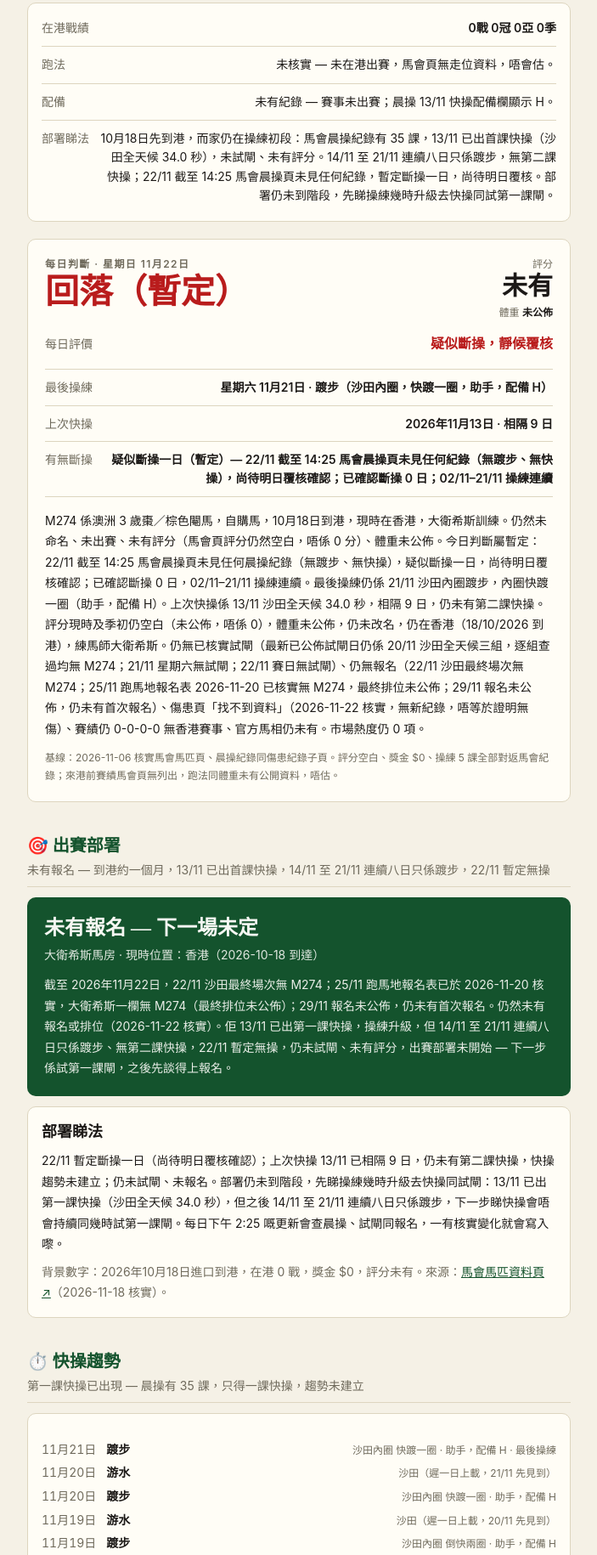
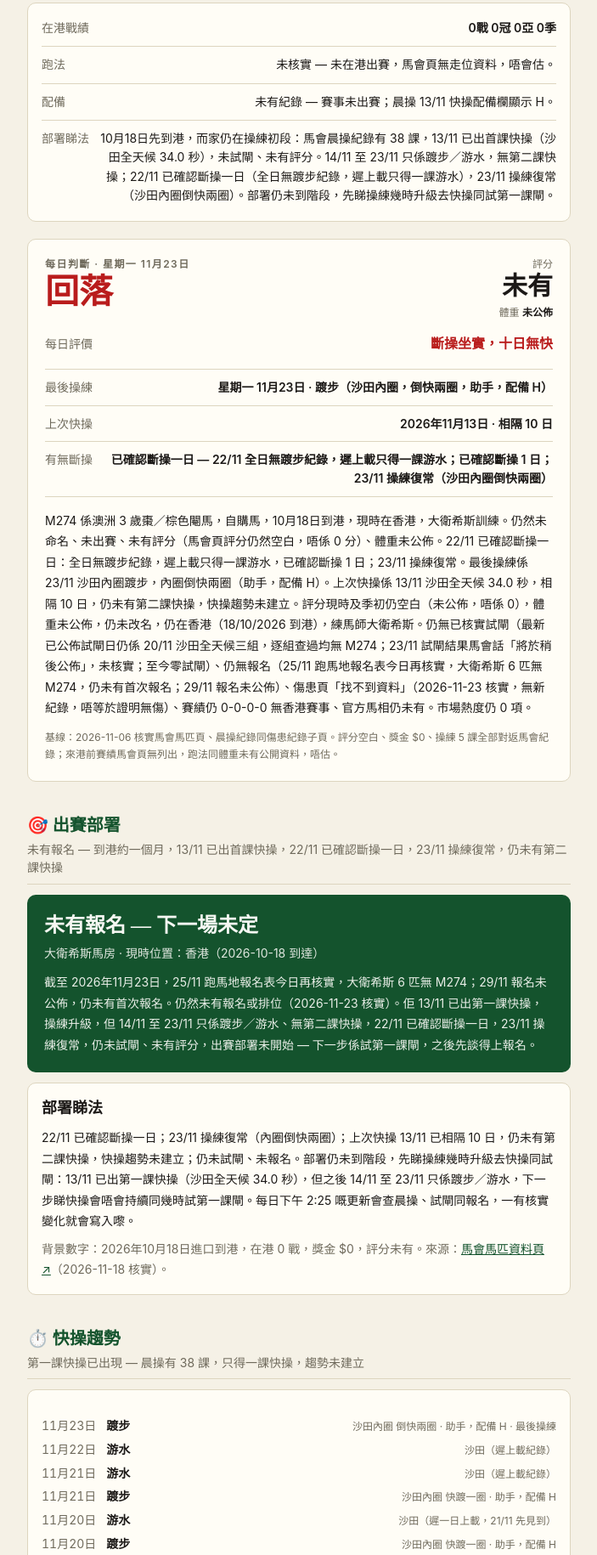
Before and after one commit to taiwah1995/san-zhi-ma-guan-zhu-zu, a plain HTML site: page m274.html in a window 1280 px wide. Shown: the part 292-2122 px from the top of the page at 85% size, without its empty margins (288-991 px from the left). Drawn offline with Linux system fonts and the light colour scheme.

Commit message:
Update m274.html (2026-11-23)

```diff
--- a/m274.html
+++ b/m274.html
@@ -259,12 +259,12 @@
       <header class="identity">
         <h1 class="font-display">🐴 M274關注組 <span class="code tnum">M274</span></h1>
         <p>未命名 · 大衛希斯馬房</p>
-        <p class="pubnote">資料截至 2026年11月22日</p>
+        <p class="pubnote">資料截至 2026年11月23日</p>
       </header>
 
       <div class="photo-placeholder" role="note" aria-label="馬相待核實">
         <p class="big">馬相待核實</p>
-        <p class="small">馬會官方馬匹相片尚未發佈（2026-11-22 再查，官方圖連結只回傳 99-byte HTML 佔位，唔係真實圖片），所以呢度唔放任何代替相片。馬匹資料可以去 <a href="https://racing.hkjc.com/zh-hk/local/information/horse?horseid=HK_2026_M274" target="_blank" rel="noreferrer">馬會馬匹資料頁 ↗</a> 睇返。</p>
+        <p class="small">馬會官方馬匹相片尚未發佈（2026-11-23 再查，官方圖連結只回傳 99-byte HTML 佔位，唔係真實圖片），所以呢度唔放任何代替相片。馬匹資料可以去 <a href="https://racing.hkjc.com/zh-hk/local/information/horse?horseid=HK_2026_M274" target="_blank" rel="noreferrer">馬會馬匹資料頁 ↗</a> 睇返。</p>
       </div>
 
       <!-- 在港戰績 -->
@@ -284,7 +284,7 @@
           </div>
           <div>
             <dt>部署睇法</dt>
-            <dd>10月18日先到港，而家仍在操練初段：馬會晨操紀錄有 35 課，13/11 已出首課快操（沙田全天候 34.0 秒），未試閘、未有評分。14/11 至 21/11 連續八日只係踱步，無第二課快操；22/11 截至 14:25 馬會晨操頁未見任何紀錄，暫定斷操一日，尚待明日覆核。部署仍未到階段，先睇操練幾時升級去快操同試第一課閘。</dd>
+            <dd>10月18日先到港，而家仍在操練初段：馬會晨操紀錄有 38 課，13/11 已出首課快操（沙田全天候 34.0 秒），未試閘、未有評分。14/11 至 23/11 只係踱步／游水，無第二課快操；22/11 已確認斷操一日（全日無踱步紀錄，遲上載只得一課游水），23/11 操練復常（沙田內圈倒快兩圈）。部署仍未到階段，先睇操練幾時升級去快操同試第一課閘。</dd>
           </div>
         </dl>
       </section>
@@ -293,8 +293,8 @@
       <section class="card" style="margin-top:20px; padding:20px;" aria-label="每日判斷">
         <div class="verdict-head">
           <div>
-            <p class="kicker">每日判斷 · 星期日 11月22日</p>
-            <p class="verdict-word font-display" style="color: var(--alert); font-size: 40px;">回落（暫定）</p>
+            <p class="kicker">每日判斷 · 星期一 11月23日</p>
+            <p class="verdict-word font-display" style="color: var(--alert); font-size: 40px;">回落</p>
           </div>
           <div class="rating-box">
             <p class="lbl">評分</p>
@@ -304,52 +304,55 @@
         </div>
         <p class="phrase-row">
           <span class="lbl">每日評價</span>
-          <span class="phrase font-display" style="color: var(--alert);">疑似斷操，靜候覆核</span>
+          <span class="phrase font-display" style="color: var(--alert);">斷操坐實，十日無快</span>
         </p>
         <dl class="proof">
           <div>
             <dt>最後操練</dt>
-            <dd>星期六 11月21日 · 踱步（沙田內圈，快踱一圈，助手，配備 H）</dd>
+            <dd>星期一 11月23日 · 踱步（沙田內圈，倒快兩圈，助手，配備 H）</dd>
           </div>
           <div>
             <dt>上次快操</dt>
-            <dd>2026年11月13日 · 相隔 9 日</dd>
+            <dd>2026年11月13日 · 相隔 10 日</dd>
           </div>
           <div>
             <dt>有無斷操</dt>
-            <dd>疑似斷操一日（暫定）— 22/11 截至 14:25 馬會晨操頁未見任何紀錄（無踱步、無快操），尚待明日覆核確認；已確認斷操 0 日；02/11–21/11 操練連續</dd>
+            <dd>已確認斷操一日 — 22/11 全日無踱步紀錄，遲上載只得一課游水；已確認斷操 1 日；23/11 操練復常（沙田內圈倒快兩圈）</dd>
           </div>
         </dl>
-        <p class="summary">M274 係澳洲 3 歲棗／棕色閹馬，自購馬，10月18日到港，現時在香港，大衛希斯訓練。仍然未命名、未出賽、未有評分（馬會頁評分仍然空白，唔係 0 分）、體重未公佈。今日判斷屬暫定：22/11 截至 14:25 馬會晨操頁未見任何晨操紀錄（無踱步、無快操），疑似斷操一日，尚待明日覆核確認；已確認斷操 0 日，02/11–21/11 操練連續。最後操練仍係 21/11 沙田內圈踱步，內圈快踱一圈（助手，配備 H）。上次快操係 13/11 沙田全天候 34.0 秒，相隔 9 日，仍未有第二課快操。評分現時及季初仍空白（未公佈，唔係 0），體重未公佈，仍未改名，仍在香港（18/10/2026 到港），練馬師大衛希斯。仍無已核實試閘（最新已公佈試閘日仍係 20/11 沙田全天候三組，逐組查過均無 M274；21/11 星期六無試閘；22/11 賽日無試閘）、仍無報名（22/11 沙田最終場次無 M274；25/11 跑馬地報名表 2026-11-20 已核實無 M274，最終排位未公佈；29/11 報名未公佈，仍未有首次報名）、傷患頁「找不到資料」（2026-11-22 核實，無新紀錄，唔等於證明無傷）、賽績仍 0-0-0-0 無香港賽事、官方馬相仍未有。市場熱度仍 0 項。</p>
+        <p class="summary">M274 係澳洲 3 歲棗／棕色閹馬，自購馬，10月18日到港，現時在香港，大衛希斯訓練。仍然未命名、未出賽、未有評分（馬會頁評分仍然空白，唔係 0 分）、體重未公佈。22/11 已確認斷操一日：全日無踱步紀錄，遲上載只得一課游水，已確認斷操 1 日；23/11 操練復常。最後操練係 23/11 沙田內圈踱步，內圈倒快兩圈（助手，配備 H）。上次快操係 13/11 沙田全天候 34.0 秒，相隔 10 日，仍未有第二課快操，快操趨勢未建立。評分現時及季初仍空白（未公佈，唔係 0），體重未公佈，仍未改名，仍在香港（18/10/2026 到港），練馬師大衛希斯。仍無已核實試閘（最新已公佈試閘日仍係 20/11 沙田全天候三組，逐組查過均無 M274；23/11 試閘結果馬會話「將於稍後公佈」，未核實；至今零試閘）、仍無報名（25/11 跑馬地報名表今日再核實，大衛希斯 6 匹無 M274，仍未有首次報名；29/11 報名未公佈）、傷患頁「找不到資料」（2026-11-23 核實，無新紀錄，唔等於證明無傷）、賽績仍 0-0-0-0 無香港賽事、官方馬相仍未有。市場熱度仍 0 項。</p>
         <p class="sourcenote">基線：2026-11-06 核實馬會馬匹頁、晨操紀錄同傷患紀錄子頁。評分空白、獎金 $0、操練 5 課全部對返馬會紀錄；來港前賽績馬會頁無列出，跑法同體重未有公開資料，唔估。</p>
       </section>
 
       <!-- 出賽部署 -->
       <div class="section-title" id="sec-deployment">
         <h2>🎯 出賽部署</h2>
-        <p>未有報名 — 到港約一個月，13/11 已出首課快操，14/11 至 21/11 連續八日只係踱步，22/11 暫定無操</p>
+        <p>未有報名 — 到港約一個月，13/11 已出首課快操，22/11 已確認斷操一日，23/11 操練復常，仍未有第二課快操</p>
         <div class="rule"></div>
       </div>
       <section class="deploy-banner" aria-label="出賽部署狀態">
         <h3 class="font-display">未有報名 — 下一場未定</h3>
         <p class="where">大衛希斯馬房 · 現時位置：香港（2026-10-18 到達）</p>
-        <p class="body">截至 2026年11月22日，22/11 沙田最終場次無 M274；25/11 跑馬地報名表已於 2026-11-20 核實，大衛希斯一欄無 M274（最終排位未公佈）；29/11 報名未公佈，仍未有首次報名。仍然未有報名或排位（2026-11-22 核實）。佢 13/11 已出第一課快操，操練升級，但 14/11 至 21/11 連續八日只係踱步、無第二課快操，22/11 暫定無操，仍未試閘、未有評分，出賽部署未開始 — 下一步係試第一課閘，之後先談得上報名。</p>
+        <p class="body">截至 2026年11月23日，25/11 跑馬地報名表今日再核實，大衛希斯 6 匹無 M274；29/11 報名未公佈，仍未有首次報名。仍然未有報名或排位（2026-11-23 核實）。佢 13/11 已出第一課快操，操練升級，但 14/11 至 23/11 只係踱步／游水、無第二課快操，22/11 已確認斷操一日，23/11 操練復常，仍未試閘、未有評分，出賽部署未開始 — 下一步係試第一課閘，之後先談得上報名。</p>
       </section>
       <section class="card mt deploy-view" aria-label="部署睇法">
         <h3 class="font-display">部署睇法</h3>
-        <p>22/11 暫定斷操一日（尚待明日覆核確認）；上次快操 13/11 已相隔 9 日，仍未有第二課快操，快操趨勢未建立；仍未試閘、未報名。部署仍未到階段，先睇操練幾時升級去快操同試閘：13/11 已出第一課快操（沙田全天候 34.0 秒），但之後 14/11 至 21/11 連續八日只係踱步，下一步睇快操會唔會持續同幾時試第一課閘。每日下午 2:25 嘅更新會查晨操、試閘同報名，一有核實變化就會寫入嚟。</p>
+        <p>22/11 已確認斷操一日；23/11 操練復常（內圈倒快兩圈）；上次快操 13/11 已相隔 10 日，仍未有第二課快操，快操趨勢未建立；仍未試閘、未報名。部署仍未到階段，先睇操練幾時升級去快操同試閘：13/11 已出第一課快操（沙田全天候 34.0 秒），但之後 14/11 至 23/11 只係踱步／游水，下一步睇快操會唔會持續同幾時試第一課閘。每日下午 2:25 嘅更新會查晨操、試閘同報名，一有核實變化就會寫入嚟。</p>
         <p class="dim">背景數字：2026年10月18日進口到港，在港 0 戰，獎金 $0，評分未有。來源：<a href="https://racing.hkjc.com/zh-hk/local/information/horse?horseid=HK_2026_M274" target="_blank" rel="noreferrer">馬會馬匹資料頁 ↗</a>（2026-11-18 核實）。</p>
       </section>
 
       <!-- 快操趨勢 -->
       <div class="section-title" id="sec-fastwork">
         <h2>⏱️ 快操趨勢</h2>
-        <p>第一課快操已出現 — 晨操有 35 課，只得一課快操，趨勢未建立</p>
+        <p>第一課快操已出現 — 晨操有 38 課，只得一課快操，趨勢未建立</p>
         <div class="rule"></div>
       </div>
       <section class="card" aria-label="快操趨勢">
         <ul class="fw-list">
-          <li><span class="d tnum">11月21日</span><span class="s">踱步</span><span class="n">沙田內圈 快踱一圈 · 助手，配備 H · 最後操練</span></li>
+          <li><span class="d tnum">11月23日</span><span class="s">踱步</span><span class="n">沙田內圈 倒快兩圈 · 助手，配備 H · 最後操練</span></li>
+          <li><span class="d tnum">11月22日</span><span class="s">游水</span><span class="n">沙田（遲上載紀錄）</span></li>
+          <li><span class="d tnum">11月21日</span><span class="s">游水</span><span class="n">沙田（遲上載紀錄）</span></li>
+          <li><span class="d tnum">11月21日</span><span class="s">踱步</span><span class="n">沙田內圈 快踱一圈 · 助手，配備 H</span></li>
           <li><span class="d tnum">11月20日</span><span class="s">游水</span><span class="n">沙田（遲一日上載，21/11 先見到）</span></li>
           <li><span class="d tnum">11月20日</span><span class="s">踱步</span><span class="n">沙田內圈 快踱一圈 · 助手，配備 H</span></li>
           <li><span class="d tnum">11月19日</span><span class="s">游水</span><span class="n">沙田（遲一日上載，20/11 先見到）</span></li>
@@ -385,7 +388,7 @@
           <li><span class="d tnum">11月3日</span><span class="s">踱步</span><span class="n">沙田 · 馬匹跑步機</span></li>
           <li><span class="d tnum">11月2日</span><span class="s">踱步</span><span class="n">沙田 · 馬匹跑步機 · 紀錄中最早一課</span></li>
         </ul>
-        <p class="fw-note">操練背景：馬會晨操紀錄只去到 11月2日，之前（包括 10月18日到港後嗰兩星期）無任何晨操紀錄 — 係無紀錄，唔等於斷操，唔會推斷。35 課：19 課踱步／跑步機（15 課踱步＋4 課跑步機）、15 課游水、1 課快操。第一課快操 13/11 沙田全天候 34.0 秒，馬會頁顯示「34.0 (34.0)」，途程未列明，只照錄，唔估距離。14/11 至 21/11 連續八日只係踱步，22/11 暫定無操，無第二課快操，快操趨勢未建立，唔會將一課快操講成定論；下一步睇快操會唔會持續同幾時試閘。06/11、07/11、08/11、09/11、10/11、11/11、12/11、13/11、14/11、15/11、16/11、17/11、19/11、20/11 游水紀錄都係遲一日先上載，屬馬會正常遲上載。</p>
+        <p class="fw-note">操練背景：馬會晨操紀錄只去到 11月2日，之前（包括 10月18日到港後嗰兩星期）無任何晨操紀錄 — 係無紀錄，唔等於斷操，唔會推斷。38 課：踱步 16 課＋馬匹跑步機 4 課＋游水 17 課＋快操 1 課。第一課快操 13/11 沙田全天候 34.0 秒，馬會頁顯示「34.0 (34.0)」，途程未列明，只照錄，唔估距離。14/11 至 23/11 只係踱步／游水，無第二課快操，快操趨勢未建立，唔會將一課快操講成定論；22/11 全日無踱步紀錄，已確認斷操一日，23/11 操練復常；下一步睇快操會唔會持續同幾時試閘。06/11、07/11、08/11、09/11、10/11、11/11、12/11、13/11、14/11、15/11、16/11、17/11、19/11、20/11、21/11、22/11 游水紀錄都係遲上載，屬馬會正常遲上載。</p>
       </section>
 
       <!-- 賽績 -->
@@ -406,7 +409,7 @@
         <div class="rule"></div>
       </div>
       <section class="card" aria-label="試閘">
-        <p class="health-text">截至 2026年11月22日，M274 仍無任何已公佈試閘紀錄，至今零已核實試閘（已查 10月20日至11月5日全部試閘結果頁都無佢出現；最新已公佈試閘日仍係 20/11，沙田全天候三組，逐組查過均無 M274；19/11 從化全天候七組結果已公佈，逐組查過亦無 M274；21/11 星期六無試閘；22/11 賽日無試閘；14/11 賽日、15/11 無賽事、16/11 星期一均無試閘）。第一課試閘會係佢到港後第一個公開考驗，到時先有走勢同評述可以分析。</p>
+        <p class="health-text">截至 2026年11月23日，M274 仍無任何已公佈試閘紀錄，至今零已核實試閘（已查 10月20日至11月5日全部試閘結果頁都無佢出現；最新已公佈試閘日仍係 20/11，沙田全天候三組，逐組查過均無 M274；19/11 從化全天候七組結果已公佈，逐組查過亦無 M274；21/11 星期六無試閘；22/11 賽日無試閘；23/11 試閘結果馬會話「將於稍後公佈」，未核實；14/11 賽日、15/11 無賽事、16/11 星期一均無試閘）。第一課試閘會係佢到港後第一個公開考驗，到時先有走勢同評述可以分析。</p>
       </section>
 
       <!-- 健康紀錄 -->
@@ -415,7 +418,7 @@
         <p>公開紀錄，並非馬房內部獸醫報告</p>
         <div class="rule"></div>
       </div>
-      <p class="health-text">馬會傷患紀錄子頁（2026-11-22 查核）顯示「找不到資料」 — 即係呢匹馬無任何公開傷患或獸醫紀錄。呢一點要講清楚：無公開紀錄只係代表馬會無公佈過，唔等於證明佢從未有過任何健康問題。佢未出賽，所以亦無賽後獸醫檢查紀錄。樣本極少，唔會將一兩課踱步講成健康問題。</p>
+      <p class="health-text">馬會傷患紀錄子頁（2026-11-23 查核）顯示「找不到資料」 — 即係呢匹馬無任何公開傷患或獸醫紀錄。呢一點要講清楚：無公開紀錄只係代表馬會無公佈過，唔等於證明佢從未有過任何健康問題。佢未出賽，所以亦無賽後獸醫檢查紀錄。樣本極少，唔會將一兩課踱步講成健康問題。</p>
       <p class="link-row">
         <a href="https://racing.hkjc.com/zh-hk/showcase/trackwork?b_cid=EWRHQLC" target="_blank" rel="noreferrer">馬會每日晨操片段 ↗</a>
         <a href="https://racing.hkjc.com/zh-hk/showcase/barrier-trials?b_cid=EWRHQLC" target="_blank" rel="noreferrer">馬會試閘片段 ↗</a>
@@ -428,7 +431,7 @@
         <div class="rule"></div>
       </div>
       <section aria-label="市場熱度">
-        <p class="health-text">截至 2026年11月22日，關於 M274 本身嘅網上提及係零：專門新聞 0 項、貼士推介 0 項。</p>佢未命名、未出賽、未有評分、未試閘，10月18日先到港，暫時只有馬會馬匹頁一個官方來源，搵唔到提及係正常，照實寫 0，唔會虛構。</p>
+        <p class="health-text">截至 2026年11月23日，關於 M274 本身嘅網上提及係零：專門新聞 0 項、貼士推介 0 項。</p>佢未命名、未出賽、未有評分、未試閘，10月18日先到港，暫時只有馬會馬匹頁一個官方來源，搵唔到提及係正常，照實寫 0，唔會虛構。</p>
         <ul class="rows-list">
           <li>
             <div class="row-main">
@@ -438,7 +441,7 @@
             </div>
           </li>
         </ul>
-        <p class="fine-note">資料截至 2026年11月22日。同母半兄 Marwooba 係另一匹馬，佢嘅報道唔計入 M274 嘅熱度。</p>
+        <p class="fine-note">資料截至 2026年11月23日。同母半兄 Marwooba 係另一匹馬，佢嘅報道唔計入 M274 嘅熱度。</p>
       </section>
 
       <!-- 每日紀錄 -->
@@ -528,6 +531,11 @@
       // ---- Daily records: latest 10 first, older revealed 10 at a time ----
       (function () {
         var records = [
+          {
+            verdict: "回落",
+            date: "星期一 11月23日",
+            detail: "斷操坐實，十日無快 · 最後操練 11月23日 踱步（沙田內圈，倒快兩圈） · 上次快操 13/11 34.0 秒，相隔 10 日 · 已確認斷操一日 · 無試閘 · 未有評分"
+          },
           {
             verdict: "回落（暫定）",
             date: "星期日 11月22日",
```
